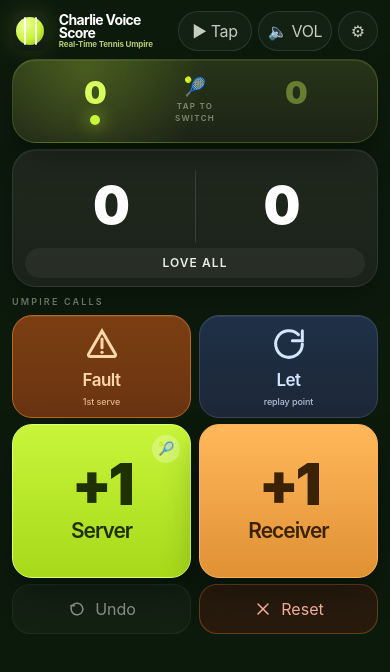
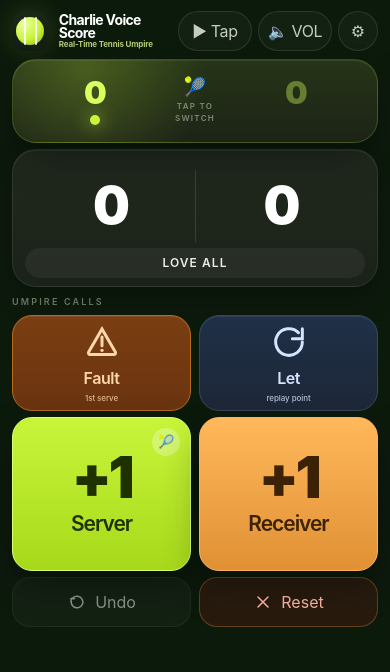
Before and after one commit to charlietabiroku/charlie-voice-score, a React (Vite) app: page / in a window 390 px wide. Shown: the top 672 px of the page. Built offline with nearby package versions, Linux system fonts and the light colour scheme.

Commit message:
Further tighten mobile control sizing

```diff
--- a/src/components/UmpireBtn.tsx
+++ b/src/components/UmpireBtn.tsx
@@ -20,11 +20,11 @@ export function UmpireBtn({ title, subtitle, icon, tone, onClick }: UmpireBtnPro
       type="button"
       whileTap={{ scale: 0.94 }}
       onClick={onClick}
-      className={`flex min-h-[84px] flex-col items-center justify-center gap-0.5 rounded-[20px] border px-2.5 py-2 text-center shadow-[inset_0_1px_0_rgba(255,255,255,0.08)] sm:min-h-[118px] sm:gap-1.5 sm:rounded-[24px] sm:px-4 sm:py-4 ${toneClass[tone]}`}
+      className={`flex min-h-[80px] flex-col items-center justify-center gap-0.5 rounded-[20px] border px-2 py-1.5 text-center shadow-[inset_0_1px_0_rgba(255,255,255,0.08)] sm:min-h-[118px] sm:gap-1.5 sm:rounded-[24px] sm:px-4 sm:py-4 ${toneClass[tone]}`}
     >
-      {icon ? <span className="mb-0.5 text-[28px] leading-none sm:mb-1 sm:text-[44px]">{icon}</span> : null}
-      <span className="text-[17px] font-semibold tracking-[-0.03em] sm:text-[23px]">{title}</span>
-      <span className="text-[9px] font-medium tracking-[-0.01em] opacity-80 sm:text-[12px]">{subtitle}</span>
+      {icon ? <span className="mb-0.5 text-[26px] leading-none sm:mb-1 sm:text-[44px]">{icon}</span> : null}
+      <span className="text-[16px] font-semibold tracking-[-0.03em] sm:text-[23px]">{title}</span>
+      <span className="text-[8px] font-medium tracking-[-0.01em] opacity-80 sm:text-[12px]">{subtitle}</span>
     </motion.button>
   );
 }
```
